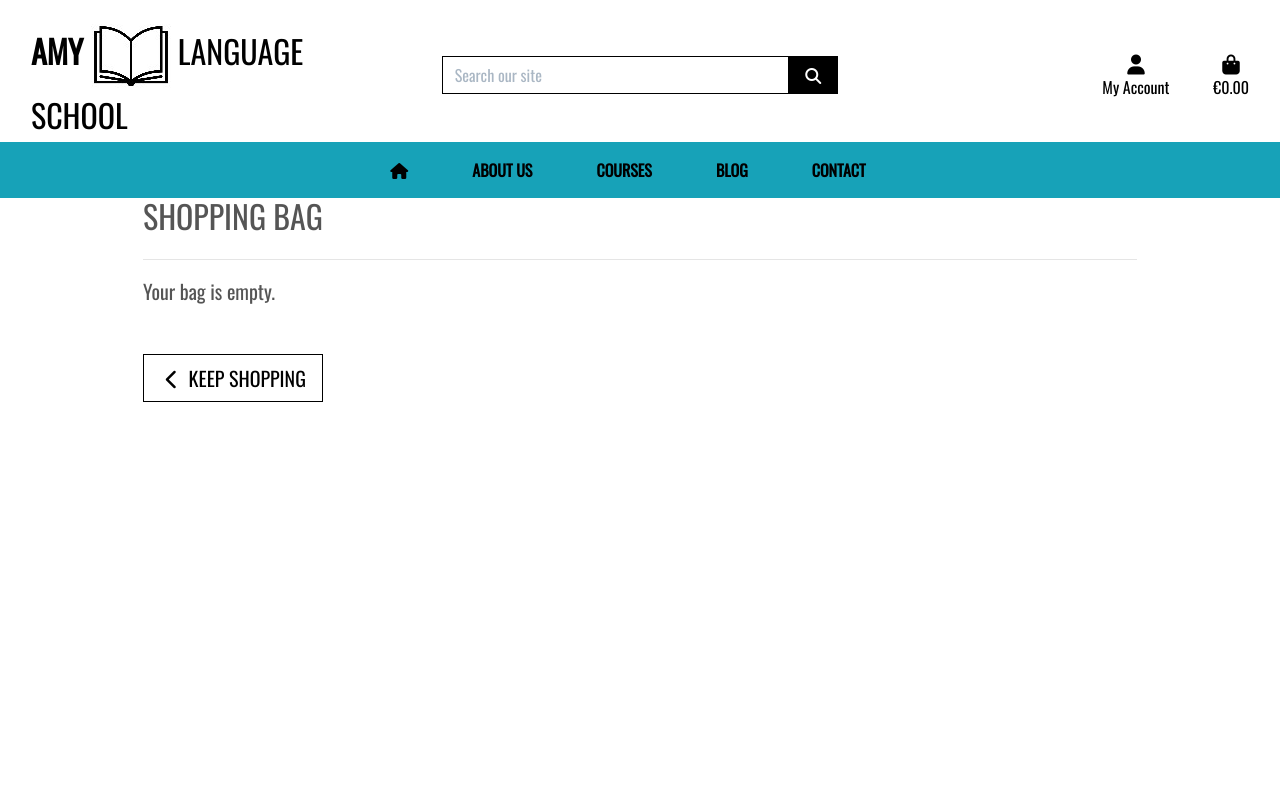
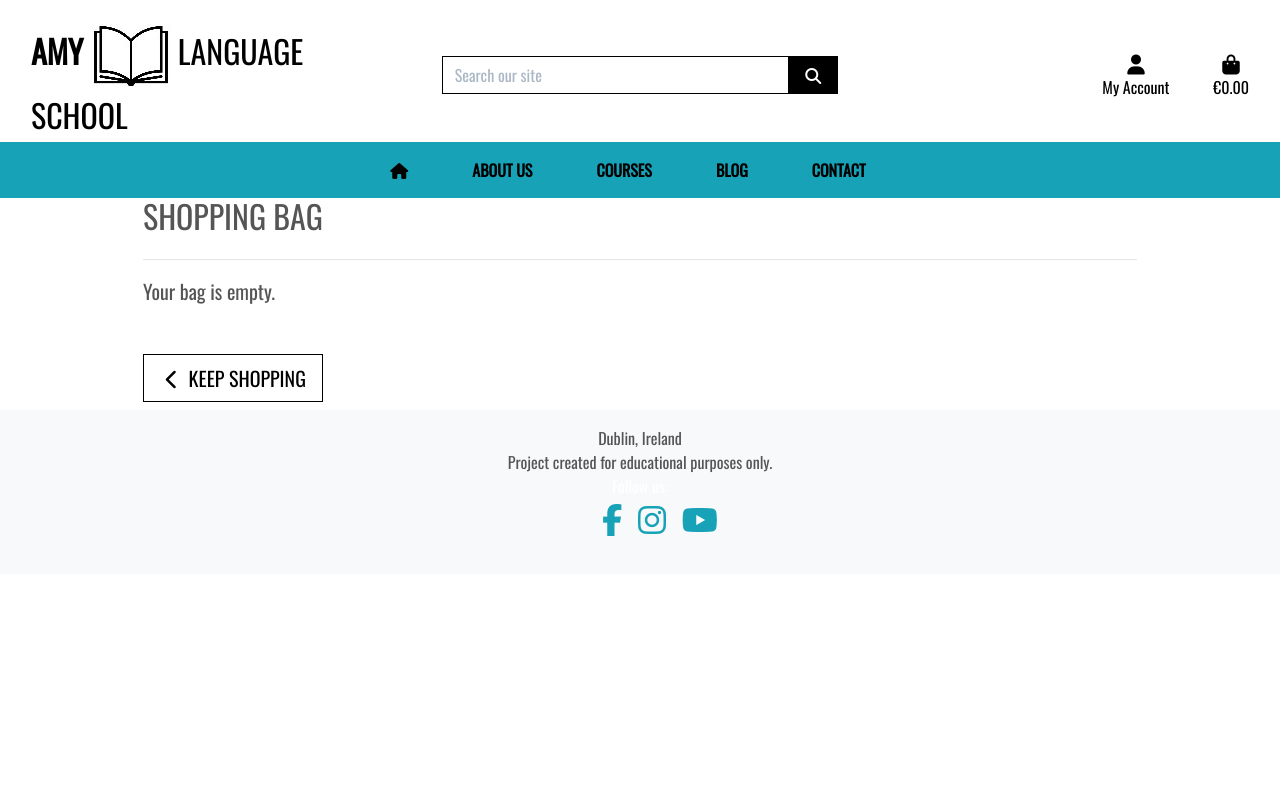
Before and after one commit to sbnn3/amy_language_school, a Django app: page /bag/ in a window 1280 px wide. Run offline with Django 3.2, Linux system fonts and the light colour scheme; some libraries are stand-ins or nearby versions.

Commit message:
Added one part of footer

```diff
--- a/static/css/base.css
+++ b/static/css/base.css
@@ -172,6 +172,20 @@ input[name='q']::placeholder {
     overflow-y: auto;
 }
 
+.social_network {
+    text-align: center;
+}
+
+.social_network li {
+    display: inline;
+}
+
+.social_network i {
+    font-size: xx-large;
+    padding: 6px;
+    color: #17a2b8;
+}
+
 /* -------------------------------- Media Queries */
 
 /* Slightly larger container on xl screens */
--- a/templates/base.html
+++ b/templates/base.html
@@ -133,6 +133,19 @@
     {% block content %}
     {% endblock %}
 
+    <footer class="footer bg-light mt-auto py-3">
+      <p class="m-0 text-center">Dublin, Ireland</p>
+      <p class="m-0 text-center">Project created for educational purposes only.</p>
+      <p class="m-0 text-center text-white">Follow us:
+      <ul class="social_network">
+        <li>
+          <a href="https://facebook.com" target="_blank" rel="noopener" aria-label="Visit our Facebook page"><i class="fa-brands fa-facebook-f"></i></a>
+          <a href="https://instagram.com" target="_blank" rel="noopener" aria-label="Visit our Instagram page"><i class="fa-brands fa-instagram"></i></a>
+          <a href="https://youtube.com" target="_blank" rel="noopener" aria-label="Visit our YouTube page"><i class="fa-brands fa-youtube"></i></a>
+        </li>
+      </ul>
+    </footer>
+
     {% block postloadjs %}
     <script type="text/javascript">
       $('.toast').toast('show');
```
